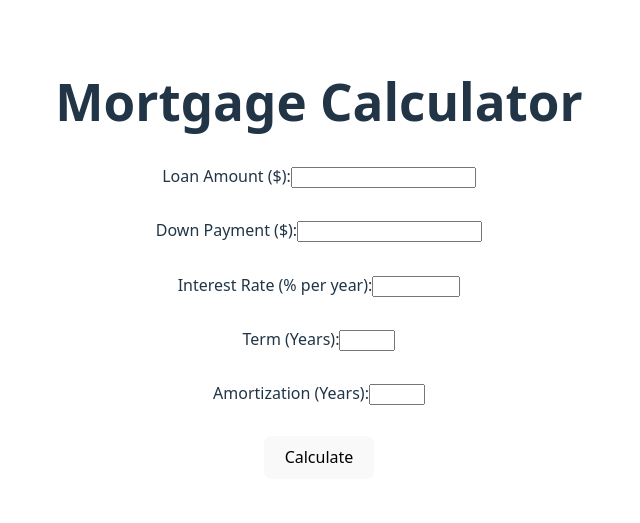
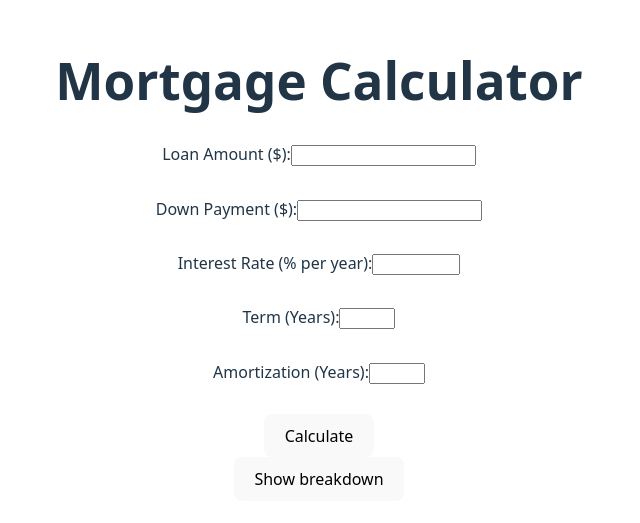
Before and after one commit to mwm13-beep/mortage-calculator, a React (Vite) app in the folder frontend/: page / in a window 1280 px wide. Shown: the part 141-664 px from the top of the page, without its empty margins (321-961 px from the left). Built offline with nearby package versions, Linux system fonts and the light colour scheme.

Commit message:
added small break down

```diff
--- a/frontend/src/App.tsx
+++ b/frontend/src/App.tsx
@@ -18,14 +18,19 @@ import {
 } from "./domain/numberFormats";
 
 // ----- Types derived from the factory schema -----
-// Schema type (runtime value, but we use it for type extraction)
 type Schema = ReturnType<typeof createMortgageSchema>;
+type FormValues = z.input<Schema>;
+type ResolvedValues = z.output<Schema>;
 
-// RHF "form values" = Zod INPUT (pre-parse, often strings/unknown)
-type FormValues = z.input<Schema>;
-
-// Values you get inside onSubmit = Zod OUTPUT (post-parse, numbers)
-type ResolvedValues = z.output<Schema>;
+// New: shape for the on-demand breakdown panel
+type Breakdown = {
+  principal: number;            // P
+  annualRatePercent: number;    // sanitized %
+  monthlyRateDecimal: number;   // r
+  paymentsPerYear: number;      // 12
+  totalPayments: number;        // n
+  paymentViaFormula: number;    // computed from formula (for display parity)
+};
 
 export default function App() {
   // Fixed CA context for now; can be made dynamic later
@@ -52,7 +57,15 @@ export default function App() {
     reValidateMode: "onChange",
   });
 
+  //type checker helper
+  function isNumber(value: unknown): value is number {
+    return typeof value === "number" && !isNaN(value);
+  }
+
   const [payment, setPayment] = useState<number | null>(null);
+  const [amortization, setAmortization] = useState<number | null>(null);
+  const [breakdown, setBreakdown] = useState<Breakdown | null>(null);
+  const [showBreakdown, setShowBreakdown] = useState(false);
 
   async function onSubmit(data: ResolvedValues) {
     try {
@@ -81,16 +94,19 @@ export default function App() {
 
       const result = await response.json();
 
-      if (typeof result.payment === "number" && !isNaN(result.payment)) {
+      if (isNumber(result.payment) && isNumber(result.amortization)) {
         setPayment(result.payment);
+        setAmortization(result.amortization);
       } else {
         setPayment(null);
+        setAmortization(null);
       }
     } catch (err) {
       if (import.meta.env.DEV) {
         console.error("Fetch to /api/mortgage failed:", err);
       }
       setPayment(null);
+      setAmortization(null);
     }
   }
 
@@ -199,13 +215,47 @@ export default function App() {
         <button type="submit">Calculate</button>
       </form>
 
-      {payment !== null && (
+      {payment !== null && amortization !== null && (
         <div className="margin-top">
           <h2>Result:</h2>
           <p>
             Your estimated monthly payment is{" "}
             <strong>${payment.toFixed(2)}</strong>
           </p>
+          <p>
+            The amortization period is <strong>{amortization} years</strong>
+            {" "}({amortization * 12} total payments).
+          </p>
+        </div>
+      )}
+
+      {/* Toggle button to show how we calculated it */}
+      <button
+        type="button"
+        onClick={() => setShowBreakdown((v) => !v)}
+        aria-expanded={showBreakdown}
+        className="secondary"
+      >
+        {showBreakdown ? "Hide" : "Show"} breakdown
+      </button>
+      {showBreakdown && breakdown && (
+        <div className="calc-breakdown">
+          <h3>How we calculated your payment</h3>
+          <p><code>Payment = P · r / (1 − (1 + r)<sup>−n</sup>)</code></p>
+          <ul>
+            <li>Principal <strong>P</strong> = ${breakdown.principal.toFixed(2)}</li>
+            <li>Annual rate = {breakdown.annualRatePercent.toFixed(3)}%</li>
+            <li>Monthly rate <strong>r</strong> = { (breakdown.monthlyRateDecimal * 100).toFixed(3) }%</li>
+            <li>Payments per year = {breakdown.paymentsPerYear}</li>
+            <li>Total payments <strong>n</strong> = {breakdown.totalPayments}</li>
+          </ul>
+          <p>
+            Plugging in the numbers gives{" "}
+            <strong>${breakdown.paymentViaFormula.toFixed(2)}</strong>
+            {payment !== null && Math.abs(payment - breakdown.paymentViaFormula) > 0.01
+              ? " (slight difference due to rounding)"
+              : ""}
+          </p>
         </div>
       )}
     </div>
```
